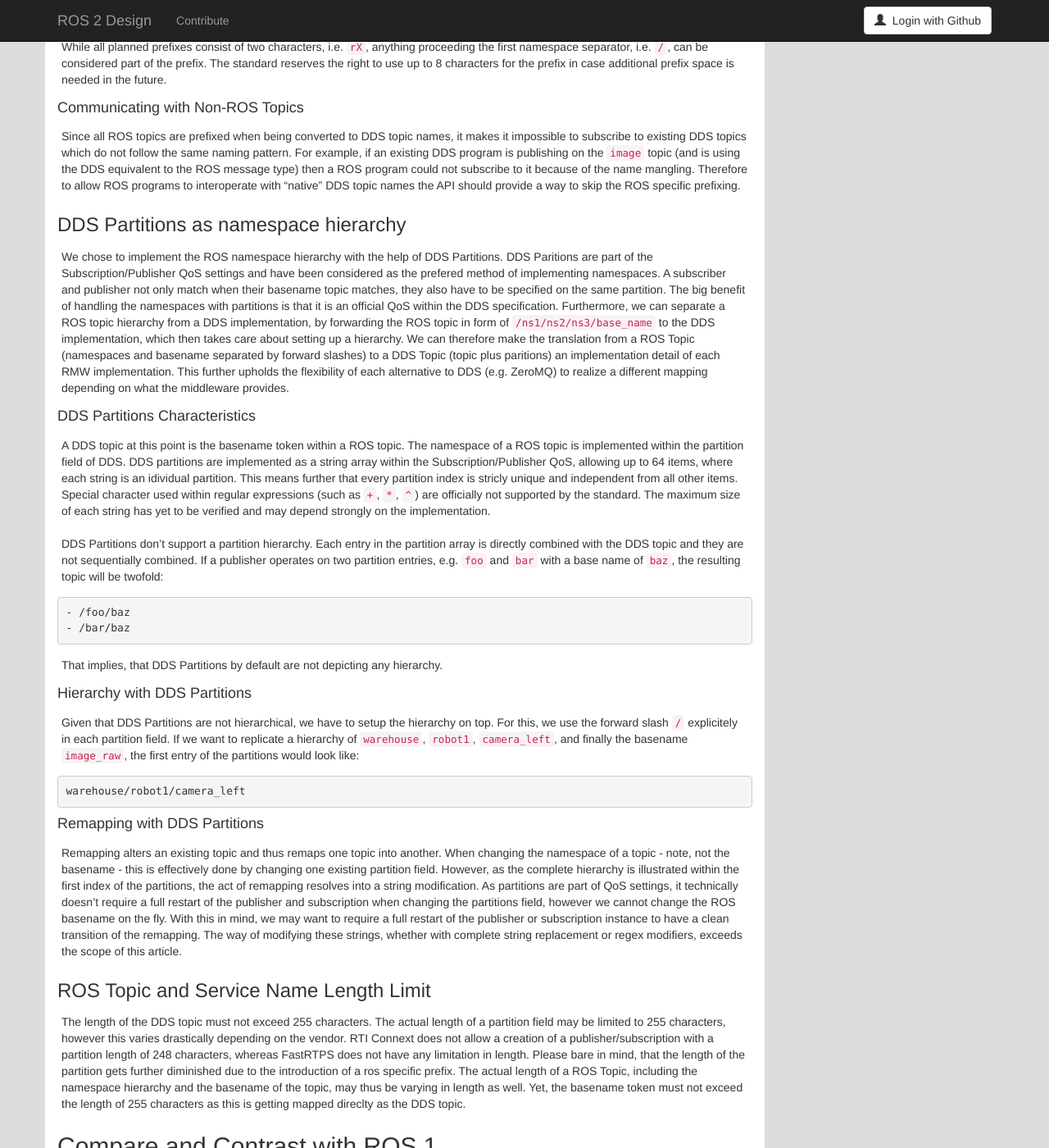
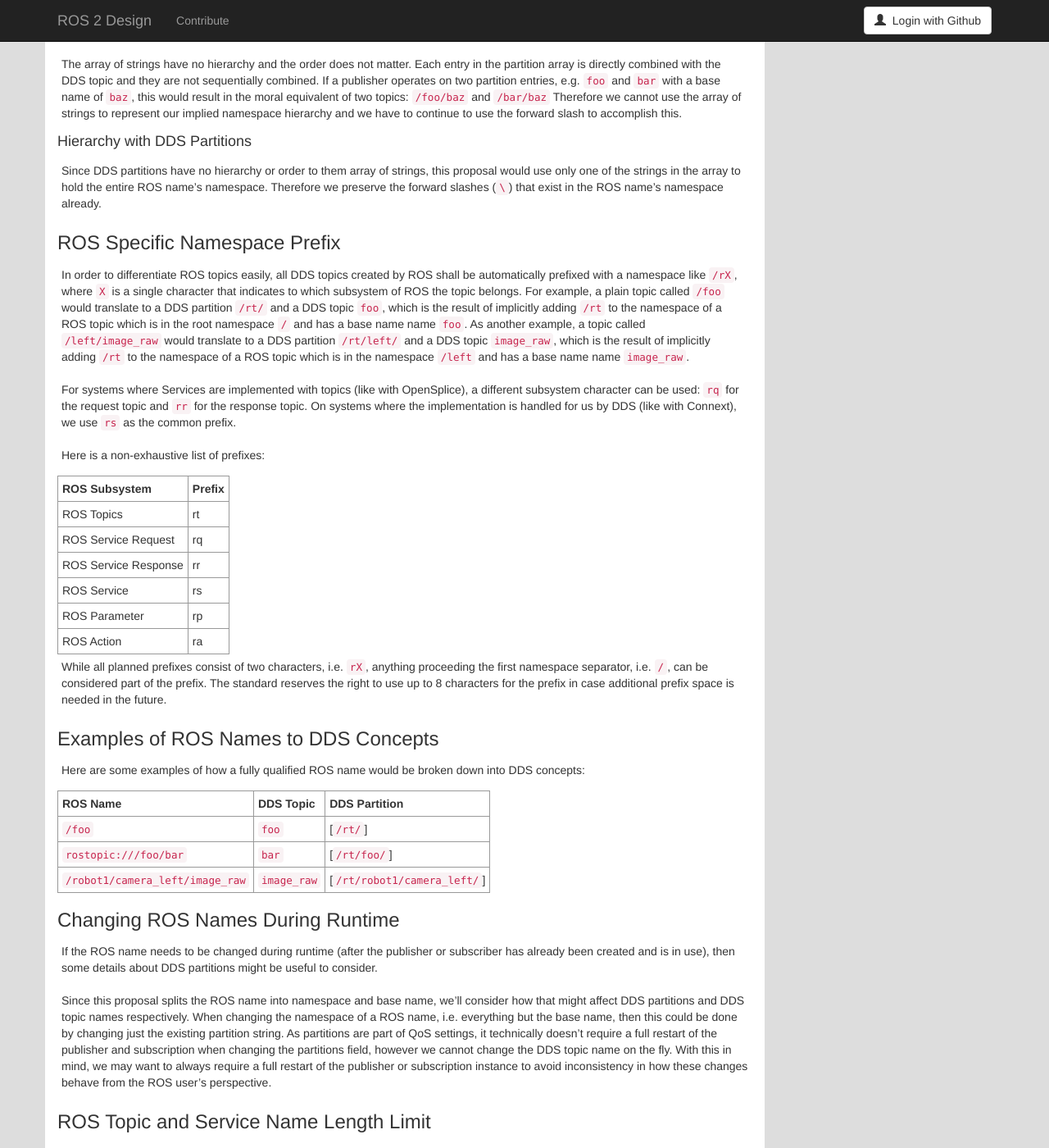
Before and after one commit to ros2/design, a Jekyll site: the page built from articles/140_topic_and_service_name_mapping.md, in a window 1280 px wide and 1400 px high, scrolled down 4503 px. Shown: the whole window at 82% size. Built offline with Jekyll 4.4.1, drawn with Linux system fonts in a browser that asks for light colours; nearby versions of some CDN libraries; some of the changed text lies outside the part shown.

Commit message:
reword and reorganize

````diff
--- a/articles/140_topic_and_service_name_mapping.md
+++ b/articles/140_topic_and_service_name_mapping.md
@@ -131,10 +131,10 @@ Topic and service names:
 
 - must not end with a forward slash (`/`)
 
-The last token is the topic or service basename, and any preceding tokens make up the namespace of the topic or service.
+The last token is the topic or service base name, and any preceding tokens make up the namespace of the topic or service.
 
-For example, the topic name `/foo/bar/baz` is composed of a topic or service with the basename `baz` in the `/foo/bar` namespace.
-In another example, the name `/foo` splits into one token, such that it is composed of a topic or service with the basename `foo` in the `/` namespace (the root namespace).
+For example, the topic name `/foo/bar/baz` is composed of a topic or service with the base name `baz` in the `/foo/bar` namespace.
+In another example, the name `/foo` splits into one token, such that it is composed of a topic or service with the base name `foo` in the `/` namespace (the root namespace).
 
 Topic and service names:
 
@@ -194,18 +194,51 @@ For example, given the name `{private}foo`, if there is a substitution called `{
 
 Any topic or service name that contains any tokens (either namespaces or a topic or service name) that start with an underscore (`_`) will be considered hidden and tools may not show them unless explicitly asked.
 
-## Mapping of ROS 2 Topic and Service Names to DDS Topics
+## Mapping of ROS 2 Topic and Service Names to DDS Concepts
 
 The ROS topic and service name constraints allow more types of characters than the DDS topic names because ROS additionally allows the forward slash (`/`), the tilde (`~`), and the balanced curly braces (`{}`).
 These must be substituted or otherwise removed during the process of mapping to DDS topic names.
 Since ROS 2 topic and service names are expanded to fully qualified names, any balanced bracket (`{}`) substitutions and tildes (`~`) will have been expanded.
 Additionally any URL related syntax, e.g. the `rostopic://` prefix, will be removed once parsed.
-Therefore only forward slashes have to be substituted when converting to DDS topic names.
+Therefore only forward slashes (`/`) need to be addressed when converting to DDS concepts.
 
-### ROS Specific Name Prefix
+### ROS Namespaces with DDS Partitions
 
-In order to differentiate ROS topics easily, all DDS topic names created by ROS shall be prefixed with `rX`, where `X` is a single character that indicates to which subsystem of ROS the topic belongs.
-For example, a plain topic called `/foo` would translate to a DDS topic named `/rt/foo`, which is the result of concatenating the prefix `rt` for being a ROS topic, with the leading `/`, and the topic name `foo`.
+The proposed strategy to address the forward slashes (`/`) which are present in ROS names, is to separate the ROS name into the "namespace" and the "base name", and then place the entire namespace into a DDS partition and the remaining base name into the DDS topic name.
+This addresses the issue because the ROS name's base name will not contain any forward slashes (`/`) by definition and so there are no longer any disallowed characters in the DDS topic name.
+The DDS partition will contain the ROS name's namespace, including any forward slashes (`/`) that make up the namespace, and that is acceptable because DDS partitions allow forward slashes (`/`) unlike the DDS topics.
+
+This strategy also avoids DDS partitions from being exposed to the ROS API's.
+This is because the splitting of the ROS name into namespace and base name can occur inside the implementation of the ROS middleware interface, and so the ROS topic or service name will remain intact throughout the middleware agnostic code.
+This means that if someone chooses to implement ROS 2 on top of something other than DDS, then this strategy will not impact that implementation, as it applies only to DDS implementations.
+
+#### DDS Partitions Characteristics
+
+DDS partitions are implemented as an array of strings within the `DDS::Publisher` and `DDS::Subscriber` QoS settings.
+The array allows up to 64 items, and each string in the array is an individual partition.
+This means that every string of the array is an independently matchable entity when paired with the topic name and the other QoS settings.
+Put another way, a DDS DataWriter and DataReader will not connect to one another unless at least one of the partition strings in the array match, even if the topic names match.
+Sometimes special characters are used in the partition strings to express regular expressions matching (such as `+`, `*`, `^`), but they are not officially supported by the standard.
+The maximum size of each string in the array may depend on the DDS or RTPS implementation.
+You can read more about partitions in RTI's documentation:
+
+- [PARTITION_QosPolicy](https://community.rti.com/static/documentation/connext-dds/5.2.3/doc/manuals/connext_dds/html_files/RTI_ConnextDDS_CoreLibraries_UsersManual/Content/UsersManual/PARTITION_QosPolicy.htm)
+
+The array of strings have no hierarchy and the order does not matter.
+Each entry in the partition array is directly combined with the DDS topic and they are not sequentially combined.
+If a publisher operates on two partition entries, e.g. `foo` and `bar` with a base name of `baz`, this would result in the moral equivalent of two topics: `/foo/baz` and `/bar/baz`
+Therefore we cannot use the array of strings to represent our implied namespace hierarchy and we have to continue to use the forward slash to accomplish this.
+
+#### Hierarchy with DDS Partitions
+
+Since DDS partitions have no hierarchy or order to them array of strings, this proposal would use only one of the strings in the array to hold the entire ROS name's namespace.
+Therefore we preserve the forward slashes (`\`) that exist in the ROS name's namespace already.
+
+### ROS Specific Namespace Prefix
+
+In order to differentiate ROS topics easily, all DDS topics created by ROS shall be automatically prefixed with a namespace like `/rX`, where `X` is a single character that indicates to which subsystem of ROS the topic belongs.
+For example, a plain topic called `/foo` would translate to a DDS partition `/rt/` and a DDS topic `foo`, which is the result of implicitly adding `/rt` to the namespace of a ROS topic which is in the root namespace `/` and has a base name name `foo`.
+As another example, a topic called `/left/image_raw` would translate to a DDS partition `/rt/left/` and a DDS topic `image_raw`, which is the result of implicitly adding `/rt` to the namespace of a ROS topic which is in the namespace `/left` and has a base name name `image_raw`.
 
 For systems where Services are implemented with topics (like with OpenSplice), a different subsystem character can be used: `rq` for the request topic and `rr` for the response topic.
 On systems where the implementation is handled for us by DDS (like with Connext), we use `rs` as the common prefix.
@@ -224,60 +257,24 @@ Here is a non-exhaustive list of prefixes:
 While all planned prefixes consist of two characters, i.e. `rX`, anything proceeding the first namespace separator, i.e. `/`, can be considered part of the prefix.
 The standard reserves the right to use up to 8 characters for the prefix in case additional prefix space is needed in the future.
 
-#### Communicating with Non-ROS Topics
+### Examples of ROS Names to DDS Concepts
 
-Since all ROS topics are prefixed when being converted to DDS topic names, it makes it impossible to subscribe to existing DDS topics which do not follow the same naming pattern.
-For example, if an existing DDS program is publishing on the `image` topic (and is using the DDS equivalent to the ROS message type) then a ROS program could not subscribe to it because of the name mangling.
-Therefore to allow ROS programs to interoperate with "native" DDS topic names the API should provide a way to skip the ROS specific prefixing.
+Here are some examples of how a fully qualified ROS name would be broken down into DDS concepts:
 
-### DDS Partitions as namespace hierarchy
+| ROS Name                        | DDS Topic   | DDS Partition               |
+|---------------------------------|-------------|-----------------------------|
+| `/foo`                          | `foo`       | [`/rt/`]                    |
+| `rostopic:///foo/bar`           | `bar`       | [`/rt/foo/`]                |
+| `/robot1/camera_left/image_raw` | `image_raw` | [`/rt/robot1/camera_left/`] |
 
-We chose to implement the ROS namespace hierarchy with the help of DDS Partitions.
-DDS Paritions are part of the Subscription/Publisher QoS settings and have been considered as the prefered method of implementing namespaces.
-A subscriber and publisher not only match when their basename topic matches, they also have to be specified on the same partition.
-The big benefit of handling the namespaces with partitions is that it is an official QoS within the DDS specification.
-Furthermore, we can separate a ROS topic hierarchy from a DDS implementation, by forwarding the ROS topic in form of `/ns1/ns2/ns3/base_name` to the DDS implementation, which then takes care about setting up a hierarchy.
-We can therefore make the translation from a ROS Topic (namespaces and basename separated by forward slashes) to a DDS Topic (topic plus paritions) an implementation detail of each RMW implementation.
-This further upholds the flexibility of each alternative to DDS (e.g. ZeroMQ) to realize a different mapping depending on what the middleware provides.
+### Changing ROS Names During Runtime
 
-#### DDS Partitions Characteristics
+If the ROS name needs to be changed during runtime (after the publisher or subscriber has already been created and is in use), then some details about DDS partitions might be useful to consider.
 
-A DDS topic at this point is the basename token within a ROS topic.
-The namespace of a ROS topic is implemented within the partition field of DDS.
-DDS partitions are implemented as a string array within the Subscription/Publisher QoS, allowing up to 64 items, where each string is an idividual partition.
-This means further that every partition index is stricly unique and independent from all other items.
-Special character used within regular expressions (such as `+`, `*`, `^`) are officially not supported by the standard.
-The maximum size of each string has yet to be verified and may depend strongly on the implementation.
-
-DDS Partitions don't support a partition hierarchy.
-Each entry in the partition array is directly combined with the DDS topic and they are not sequentially combined.
-If a publisher operates on two partition entries, e.g. `foo` and `bar` with a base name of `baz`, the resulting topic will be twofold:
-
-```
-- /foo/baz
-- /bar/baz
-```
-
-That implies, that DDS Partitions by default are not depicting any hierarchy.
-
-#### Hierarchy with DDS Partitions
-
-Given that DDS Partitions are not hierarchical, we have to setup the hierarchy on top.
-For this, we use the forward slash `/` explicitely in each partition field.
-If we want to replicate a hierarchy of `warehouse`, `robot1`, `camera_left`, and finally the basename `image_raw`, the first entry of the partitions would look like:
-
-```
-warehouse/robot1/camera_left
-```
-
-#### Remapping with DDS Partitions
-
-Remapping alters an existing topic and thus remaps one topic into another.
-When changing the namespace of a topic - note, not the basename - this is effectively done by changing one existing partition field.
-However, as the complete hierarchy is illustrated within the first index of the partitions, the act of remapping resolves into a string modification.
-As partitions are part of QoS settings, it technically doesn't require a full restart of the publisher and subscription when changing the partitions field, however we cannot change the ROS basename on the fly.
-With this in mind, we may want to require a full restart of the publisher or subscription instance to have a clean transition of the remapping.
-The way of modifying these strings, whether with complete string replacement or regex modifiers, exceeds the scope of this article.
+Since this proposal splits the ROS name into namespace and base name, we'll consider how that might affect DDS partitions and DDS topic names respectively.
+When changing the namespace of a ROS name, i.e. everything but the base name, then this could be done by changing just the existing partition string.
+As partitions are part of QoS settings, it technically doesn't require a full restart of the publisher and subscription when changing the partitions field, however we cannot change the DDS topic name on the fly.
+With this in mind, we may want to always require a full restart of the publisher or subscription instance to avoid inconsistency in how these changes behave from the ROS user's perspective.
 
 ### ROS Topic and Service Name Length Limit
 
@@ -285,8 +282,48 @@ The length of the DDS topic must not exceed 255 characters.
 The actual length of a partition field may be limited to 255 characters, however this varies drastically depending on the vendor.
 RTI Connext does not allow a creation of a publisher/subscription with a partition length of 248 characters, whereas FastRTPS does not have any limitation in length.
 Please bare in mind, that the length of the partition gets further diminished due to the introduction of a ros specific prefix.
-The actual length of a ROS Topic, including the namespace hierarchy and the basename of the topic, may thus be varying in length as well.
-Yet, the basename token must not exceed the length of 255 characters as this is getting mapped direclty as the DDS topic.
+The actual length of a ROS Topic, including the namespace hierarchy and the base name of the topic, may thus be varying in length as well.
+Yet, the base name token must not exceed the length of 255 characters as this is getting mapped direclty as the DDS topic.
+
+### Communicating with Non-ROS Topics
+
+Since all ROS topics are prefixed when being converted to DDS topic names, it makes it impossible to subscribe to existing DDS topics which do not follow the same naming pattern.
+For example, if an existing DDS program is publishing on the `image` topic (and is using the DDS equivalent to the ROS message type) then a ROS program could not subscribe to it because of the name mangling produced by the implicit ROS specific namespace.
+Therefore to allow ROS programs to interoperate with "native" DDS topic names the API should provide a way to skip the ROS specific prefixing.
+
+Additionally, all ROS topic names are made absolute automatically, e.g. `image` becomes `/image`, and so it would be impossible to subscribe to a DDS topic unless it started with a forward slash (`/`).
+Therefore the API should also provide a way to skip this step, taking the exact topic name provided.
+
+#### Examples and Ideas for Communicating with Non-ROS Topics
+
+Note that these are not part of the proposal, but only possible solutions to the issue of communicating with "native" DDS topics.
+This section should be update when/if a complete solution is found.
+
+It may be possible, through an option in the API or through some name syntax, to get a similar break down but without the ROS specific prefix and the root namespace (i.e. `/`).
+
+For example with an option in the API:
+
+| ROS Name              | ROS Prefix | DDS Topic   | DDS Partition               |
+|-----------------------|------------|-------------|-----------------------------|
+| `rostopic://image`    | with       | `image`     | [`/rt/`]                    |
+| `rostopic://image`    | without    | `image`     | [`/`]                       |
+
+Note that with just a single option it is not possible to express whether or not the root namespace is desired in the DDS partition.
+
+In which case, perhaps some markup might work better, for example:
+
+| ROS Name                              | DDS Topic           | DDS Partition               |
+|---------------------------------------|---------------------|-----------------------------|
+| `rostopic://image`                    | `image`             | [`/rt/`]                    |
+| `rostopic+exact://image`              | `image`             | []                          |
+| `rostopic+exact://camera_left/image`  | `camera_left/image` | []                          |
+
+Considering the third case, it's not clear if the `/` should be respected or if additional syntax is required to support partitions in the case of "exact" topic names.
+You could also imagine:
+
+| ROS Name                                | DDS Topic           | DDS Partition               |
+|-----------------------------------------|---------------------|-----------------------------|
+| `rostopic+exact+ns://camera_left/image` | `image`             | [`camera_left`]             |
 
 ## Compare and Contrast with ROS 1
 
@@ -313,24 +350,6 @@ In ROS 2, topic and service names differ from ROS 1 in that they:
 ## Concerns/Alternatives
 
 This section lists concerns about the proposed design and alternatives that were considered.
-
-#### Substitution of the Namespace Delimiter
-
-Without the use of partitions, the namespace delimiter in ROS 2 topic and service names, a forward slash (`/`), will be replaced with double underscores (`__`).
-Note that as fully qualified ROS 2 topic and service names are absolute, there is always a leading forward slash (`/`).
-
-#### ROS to DDS Name Conversion Examples
-
-Here are some examples of translations between ROS topic names and the corresponding DDS topic names:
-
-| ROS Name          | Subsystem | DDS Name               |
-|-------------------|-----------|------------------------|
-| `/foo`            | Topic     | `rt__foo`              |
-| `/foo/bar`        | Topic     | `rt__foo__bar`         |
-| `/_foo/bar`       | Topic     | `rt___foo__bar`        |
-| `/foo/_bar`       | Topic     | `rt__foo___bar`        |
-| `/_foo/_bar`      | Topic     | `rt___foo___bar`       |
-| `/_foo/_bar/_baz` | Topic     | `rt___foo___bar___baz` |
 
 ### Alternative Name Rules and Concerns About Name Rules
 
@@ -369,12 +388,28 @@ For the substitutions to be useful, then all implementations that process topic
 
 This compromise was made so that when more work is done on substitutions, it would hopefully not require changes to the name syntax, but instead revolve around what substitutions to support and whether or not that support is optional.
 
-### Alternative ROS to DDS Mapping
+### Alternative ROS to DDS Mappings
 
 There was some discussion of alternatives and concerns with respect to the ROS -> DDS translation.
 
+#### Alternative Substitute the Namespace Delimiter
+
+A previous proposal was to substitute the namespace delimiter, i.e. forward slash (`/`), with something that is allowed in DDS topic names, and then only use the DDS topic name to represent the full ROS name.
+For example in the simplest case, a topic `/foo/bar/baz` might become `__foo__bar__baz`, where the forward slash (`/`) is being replaced with a double underscore (`__`) and double underscores (`__`) were not allowed in ROS topic and service names.
+
+Trade-offs (in comparison to the use of DDS partitions):
+
+- Has a tighter length limit, since it limited by just the DDS topic name and does not benefit from part of the ROS topic name going into the DDS partition.
+- The replacement for the forward slash (`/`) had to be more than one character since all usable characters were already in allowed in both the ROS names and DDS topic names, so each namespace further reduced the topic length limit.
+- Implementation requires string replacement and validation afterwards, which is moderately complicated.
+
+Rationale:
+
+The DDS partition proposal is preferred over this alternative because it allows for longer total ROS names and because it is simpler to implement, i.e. splitting the string into base name and namespace is simpler than replacing the forward slashes (`/`) with double underscores (`__`) and then redoing length limit testing afterwards.
+
 #### Capital Letter Substitution Alternative
 
+This is another alternative that was proposed in the context of the alternative described in the above section called "Alternative Substitute the Namespace Delimiter".
 Since the forward slash (`/`) is replaced with double underscores (`__`) when translating to DDS from ROS topic names, two characters out of the 256 character limit are lost with each additional namespace.
 One proposed alternative was to add a constraint that ROS topic names could not use capital letters, and then capital letters could be used as the stand in for the forward slashes (`/`).
 
@@ -389,6 +424,7 @@ Preventing users from using capital letters was too constraining for the added b
 
 #### ROS Prefix with Single Underscore
 
+This is another variation that was proposed in the context of the alternative described in the above section called "Alternative Substitute the Namespace Delimiter".
 This alternative differs only in that it uses a single underscore in the prefix, i.e. `rt_` rather than `rt__` (`rt` + the leading `/`).
 
 Trade-offs:
@@ -401,6 +437,8 @@ Rationale:
 Slight preference given to the more consistent alternative.
 
 #### Limited Prefixes Alternative
+
+This is another variation that was proposed in the context of the alternative described in the above section called "Alternative Substitute the Namespace Delimiter".
 
 This alternative would:
 
@@ -429,6 +467,8 @@ Also, the workaround for separating ROS created topics from other DDS topics was
 
 #### Suffix Alternative
 
+This is another variation that was proposed in the context of the alternative described in the above section called "Alternative Substitute the Namespace Delimiter".
+
 This alternative would:
 
 - not prefix topics
@@ -453,6 +493,8 @@ Also, it typically took one more character to express (`rt` versus `_rt_`; unles
 
 #### Limited Suffix Alternative
 
+This is another variation that was proposed in the context of the alternative described in the above section called "Alternative Substitute the Namespace Delimiter".
+
 This alternative is the same as the "Suffix Alternative" except:
 
 - Topics would not have a suffix or prefix at all
````
